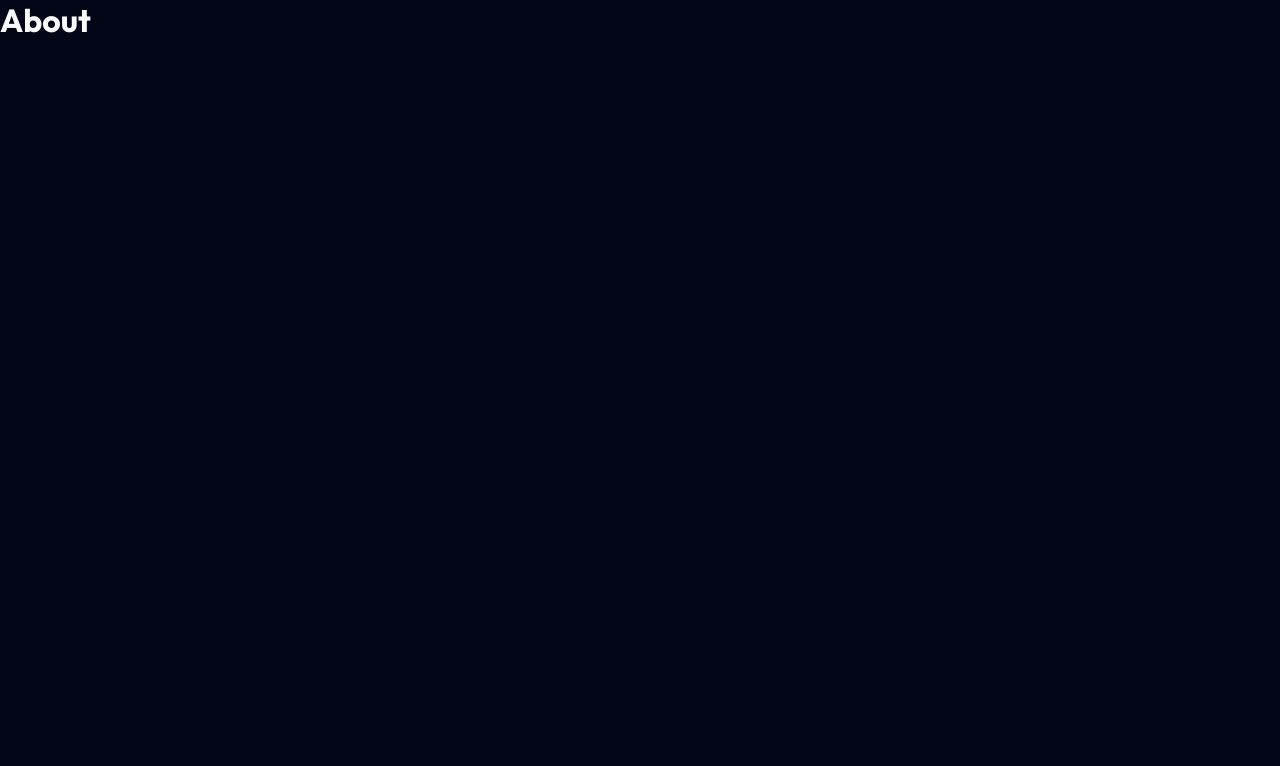
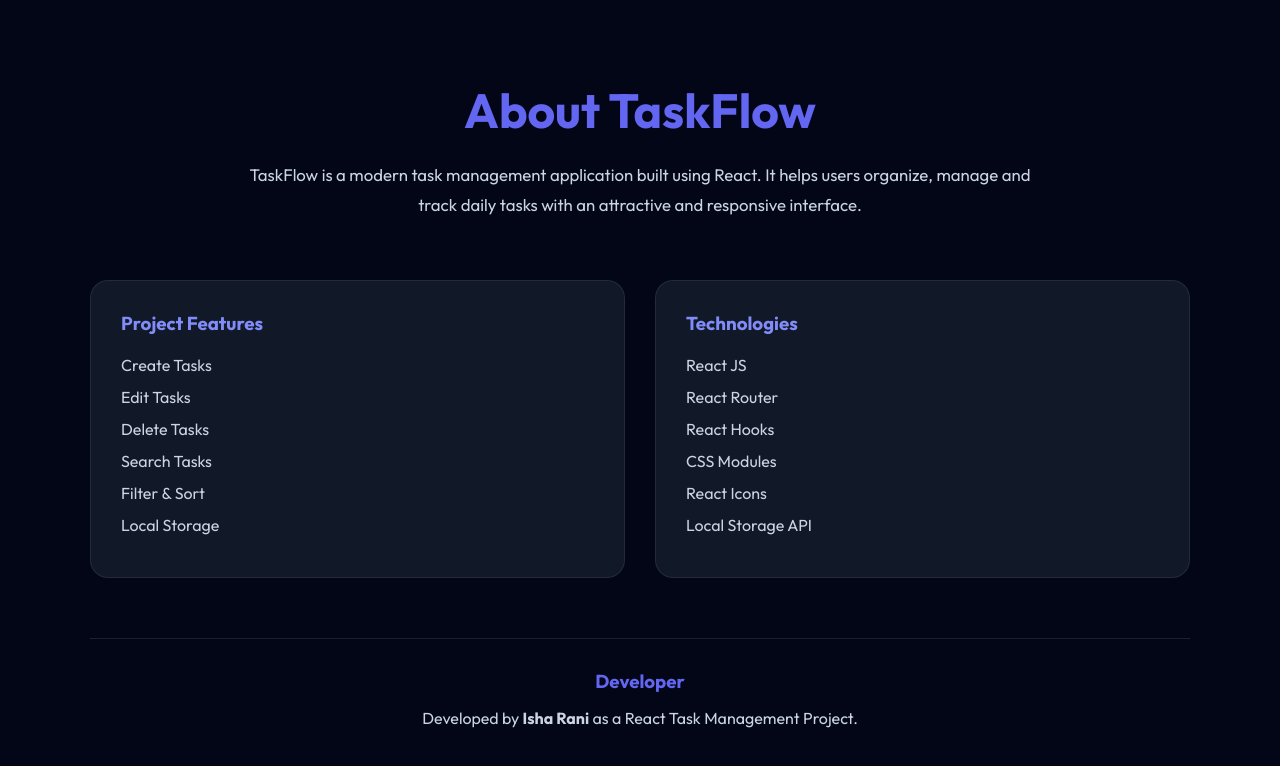
Before and after one commit to Isharani01/taskflow, a React (Vite) app: page /about in a window 1280 px wide. Shown: the top 766 px of the page. Built offline with nearby package versions, Linux system fonts and the light colour scheme.

Commit message:
created about page

```diff
--- a/src/pages/About/About.jsx
+++ b/src/pages/About/About.jsx
@@ -1,8 +1,64 @@
+import styles from "./About.module.css";
+
 function About() {
   return (
-    <div>
-      <h1>About</h1>
-    </div>
+    <section className={styles.about}>
+
+      <div className={styles.container}>
+
+        <h1>About TaskFlow</h1>
+
+        <p className={styles.intro}>
+          TaskFlow is a modern task management application
+          built using React. It helps users organize,
+          manage and track daily tasks with an attractive
+          and responsive interface.
+        </p>
+
+        <div className={styles.cards}>
+
+          <div className={styles.card}>
+            <h3>Project Features</h3>
+
+            <ul>
+              <li>Create Tasks</li>
+              <li>Edit Tasks</li>
+              <li>Delete Tasks</li>
+              <li>Search Tasks</li>
+              <li>Filter & Sort</li>
+              <li>Local Storage</li>
+            </ul>
+          </div>
+
+          <div className={styles.card}>
+            <h3>Technologies</h3>
+
+            <ul>
+              <li>React JS</li>
+              <li>React Router</li>
+              <li>React Hooks</li>
+              <li>CSS Modules</li>
+              <li>React Icons</li>
+              <li>Local Storage API</li>
+            </ul>
+          </div>
+
+        </div>
+
+        <div className={styles.footer}>
+
+          <h3>Developer</h3>
+
+          <p>
+            Developed by <strong>Isha Rani</strong> as a
+            React Task Management Project.
+          </p>
+
+        </div>
+
+      </div>
+
+    </section>
   );
 }
 
--- /dev/null
+++ b/src/pages/About/About.module.css
@@ -0,0 +1,76 @@
+.about{
+    min-height:100vh;
+    background:#020617;
+    color:white;
+    padding:80px 20px;
+}
+
+.container{
+    max-width:1100px;
+    margin:auto;
+}
+
+.container h1{
+    text-align:center;
+    font-size:3rem;
+    margin-bottom:20px;
+    color:#6366f1;
+}
+
+.intro{
+    max-width:800px;
+    margin:0 auto 60px;
+    text-align:center;
+    line-height:1.8;
+    color:#cbd5e1;
+    font-size:1.05rem;
+}
+
+.cards{
+    display:grid;
+    grid-template-columns:repeat(auto-fit,minmax(320px,1fr));
+    gap:30px;
+    margin-bottom:60px;
+}
+
+.card{
+    background:#111827;
+    padding:30px;
+    border-radius:18px;
+    border:1px solid rgba(255,255,255,.08);
+    transition:.3s;
+}
+
+.card:hover{
+    transform:translateY(-8px);
+}
+
+.card h3{
+    color:#818cf8;
+    margin-bottom:20px;
+}
+
+.card ul{
+    list-style:none;
+    padding:0;
+}
+
+.card li{
+    margin:12px 0;
+    color:#cbd5e1;
+}
+
+.footer{
+    text-align:center;
+    padding:30px;
+    border-top:1px solid rgba(255,255,255,.1);
+}
+
+.footer h3{
+    color:#6366f1;
+    margin-bottom:15px;
+}
+
+.footer p{
+    color:#cbd5e1;
+}
```
